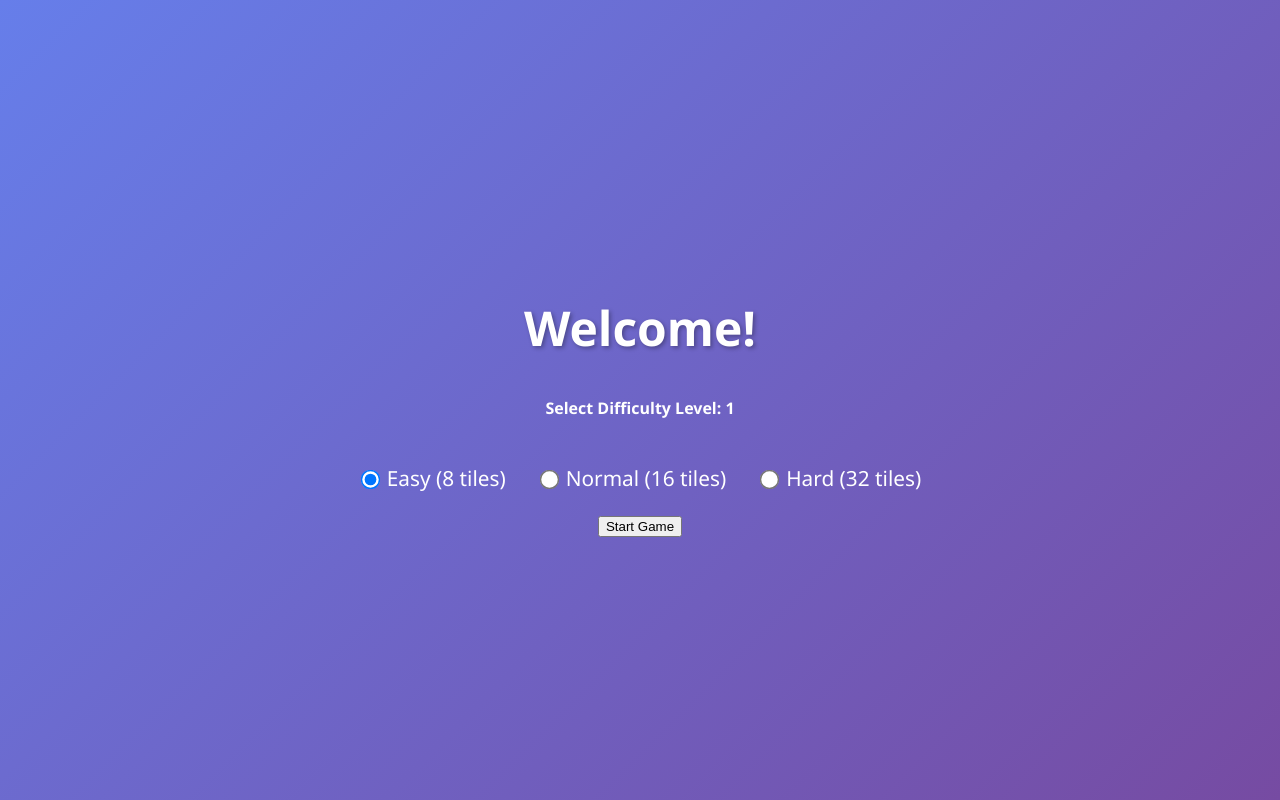
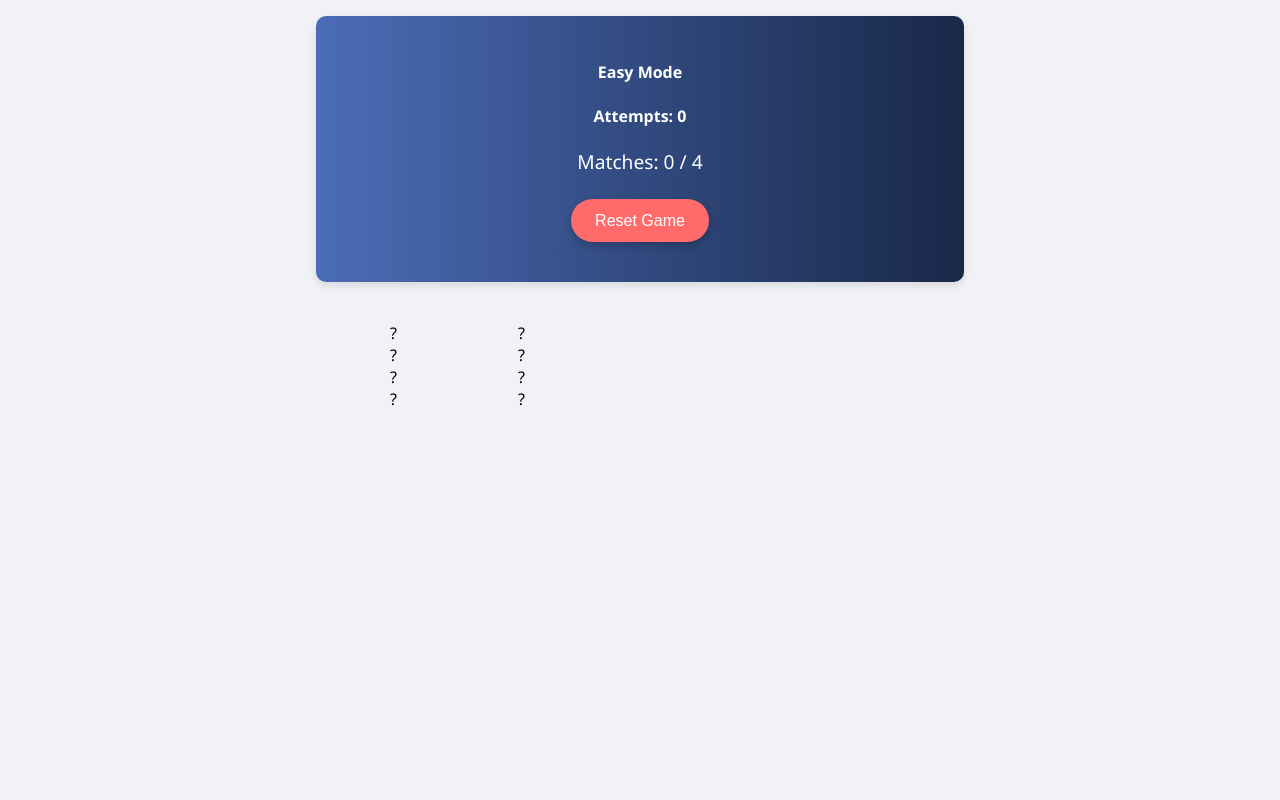
Before and after one commit to acciojob/memory-game-handesaurabh, a React app: page / in a window 1280 px wide. Both pictures are taken after a click on the label "Easy (8 tiles)". Built offline with nearby package versions, Linux system fonts and the light colour scheme.

Commit message:
multi app

```diff
--- a/src/components/App.js
+++ b/src/components/App.js
@@ -93,6 +93,13 @@ const App = () => {
     setGameCompleted(false);
   };
 
+  // Auto-start game when difficulty is selected
+  useEffect(() => {
+    if (selectedDifficulty) {
+      startGame(selectedDifficulty);
+    }
+  }, [selectedDifficulty]);
+
   // Get number of columns based on difficulty
   const getColumnsCount = () => {
     if (difficulty === "easy") return 4;
@@ -163,6 +170,7 @@ const App = () => {
             id="start-game-btn"
             disabled={!selectedDifficulty}
             onClick={() => startGame(selectedDifficulty)}
+            style={{ display: 'none' }}
           >
             Start Game
           </button>
@@ -170,7 +178,7 @@ const App = () => {
       ) : (
         <>
           <div className="game-info">
-            <h4>{difficulty.toUpperCase()} Mode</h4>
+            <h4>{difficulty.charAt(0).toUpperCase() + difficulty.slice(1)} Mode</h4>
             <h4>Attempts: {attempts}</h4>
             <p>
               Matches: {matchedPairs.length} / {tiles.length / 2}
@@ -193,7 +201,7 @@ const App = () => {
                     <div
                       key={tile.id}
                       data-testid={`tile-${tile.id}`}
-                      className={`cell ${flippedTiles.includes(tile.id) || tile.isMatched
+                      className={`tile ${flippedTiles.includes(tile.id) || tile.isMatched
                         ? "flipped"
                         : ""
                         }`}
```
